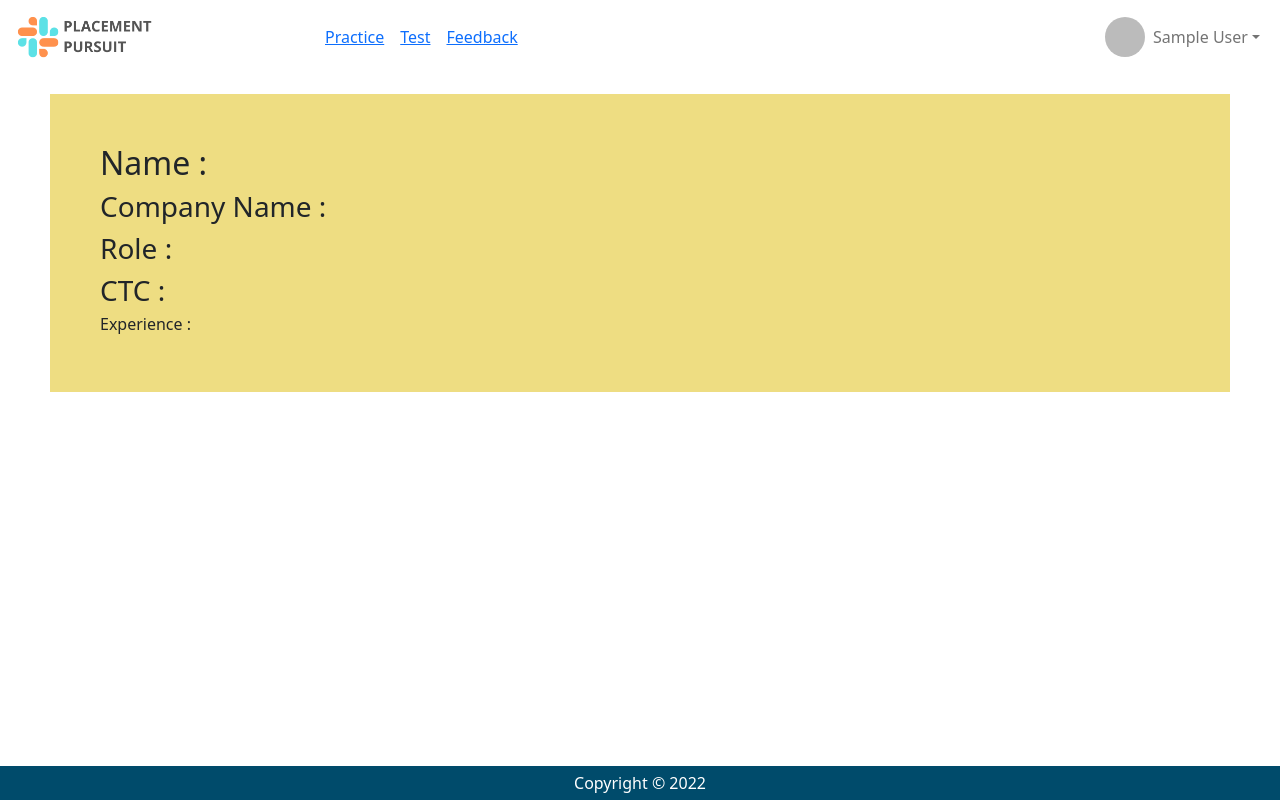
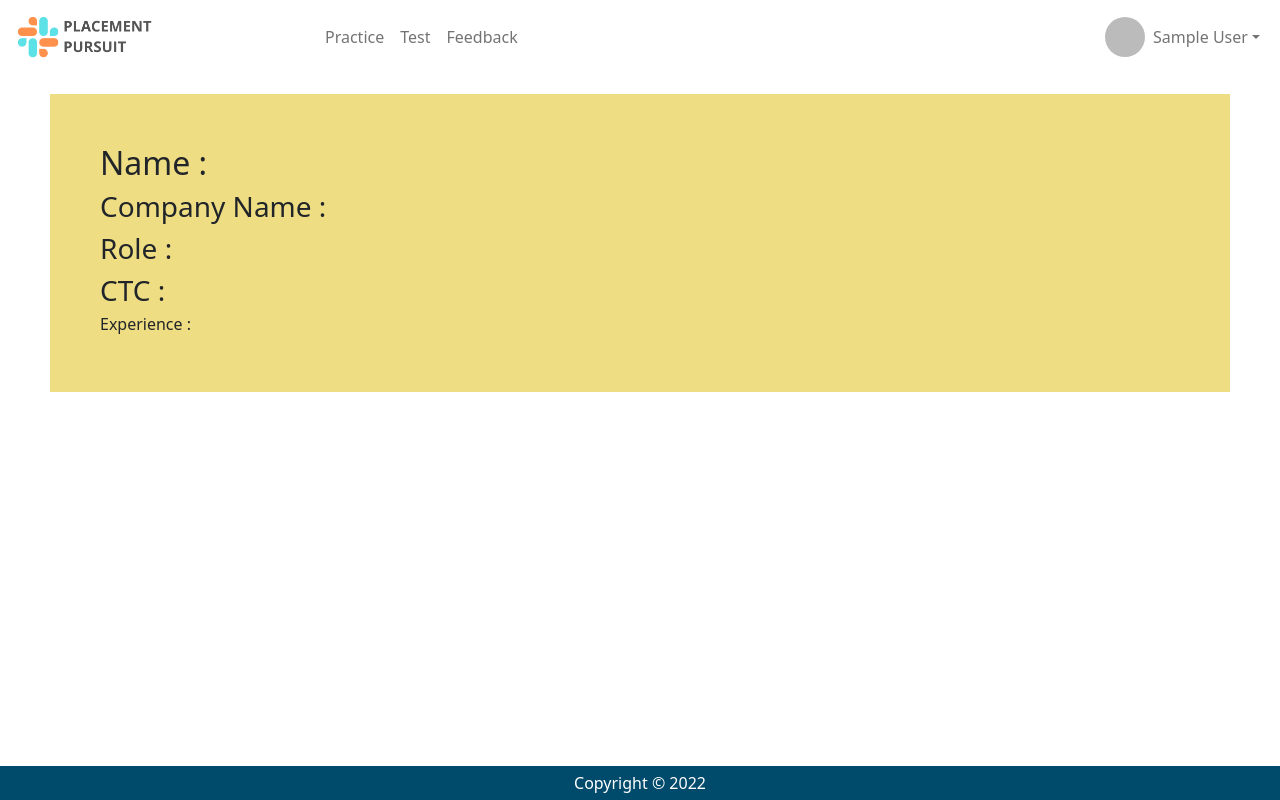
Before and after one commit to amrithesh-rao/PlacementPursuit, a React (Create React App) app: page /feedback/1 in a window 1280 px wide. Built offline with nearby package versions, Linux system fonts and the light colour scheme; no server answers; the database is empty; sample sign-in values are in the browser's storage.

Commit message:
nav bar updated

```diff
--- a/src/components/NavBar.js
+++ b/src/components/NavBar.js
@@ -2,9 +2,7 @@ import React from 'react';
 import { Navbar , Container, Nav,NavDropdown } from 'react-bootstrap';
 import logo from '../img/logo.png';
 import { useUserAuth } from "../context/UserAuthContext";
-import { useNavigate } from "react-router";
-import { Link } from "react-router-dom";
-
+import { useNavigate } from "react-router-dom";
 
 export default function NavBar() {
     const { user, logOut } = useUserAuth();
@@ -25,10 +23,9 @@ export default function NavBar() {
   <Navbar.Toggle aria-controls="responsive-navbar-nav" />
   <Navbar.Collapse id="responsive-navbar-nav">
     <Nav className="me-auto">
-      <Nav.Link><Link to="/practice">Practice</Link></Nav.Link>
-      <Nav.Link><Link to = "/test">Test</Link></Nav.Link>
-      <Nav.Link><Link to = "/feedback">Feedback</Link></Nav.Link>
-
+      <Nav.Link onClick={() => navigate("/practice")}>Practice</Nav.Link>
+      <Nav.Link onClick={() => navigate("/test")}>Test</Nav.Link>
+      <Nav.Link onClick={() => navigate("/feedback")}>Feedback</Nav.Link>
     </Nav>
     <Nav>
 
```
